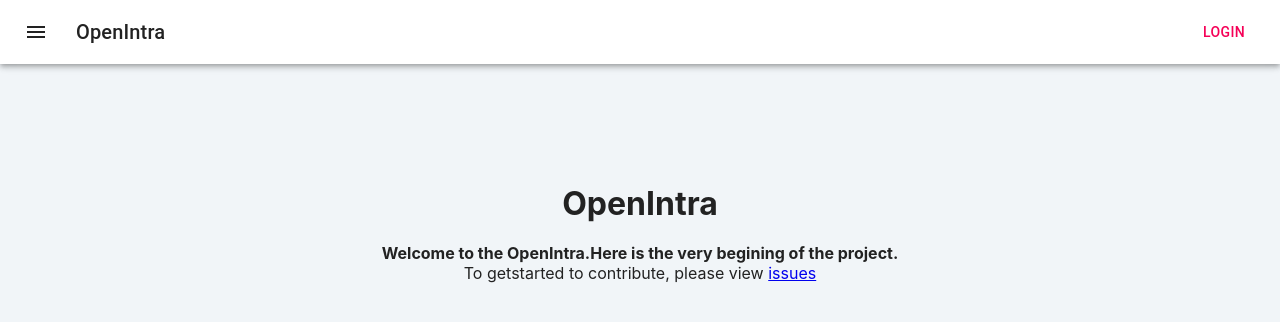
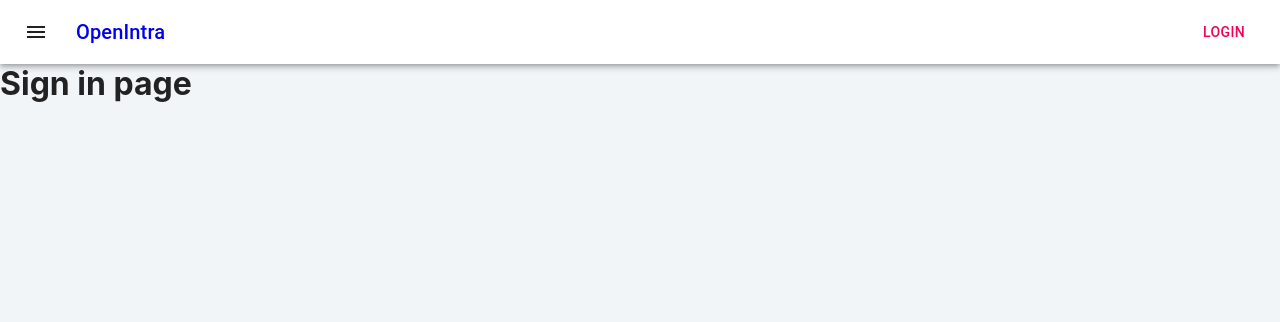
Before and after one commit to Yasirunet/OpenIntra, a React (Create React App) app: page /login in a window 1280 px wide. Shown: the top 322 px of the page. Built offline with nearby package versions, Linux system fonts and the light colour scheme.

Commit message:
setup routing

```diff
--- a/package.json
+++ b/package.json
@@ -10,6 +10,7 @@
     "@testing-library/user-event": "^7.2.1",
     "react": "^16.13.1",
     "react-dom": "^16.13.1",
+    "react-router-dom": "^5.2.0",
     "react-scripts": "3.4.3"
   },
   "scripts": {
--- a/src/components/app/App.js
+++ b/src/components/app/App.js
@@ -1,13 +1,20 @@
 import React from 'react';
 import Home from '../../routes/home';
 import NavBar from '../navbar';
+import { BrowserRouter as Router, Switch, Route } from 'react-router-dom';
+import SignIn from '../../routes/login/SignIn';
 
 function App() {
   return (
-    <div className="App">
-      <NavBar />
-      <Home />
-    </div>
+    <Router>
+      <div className="App">
+        <NavBar />
+        <Switch>
+          <Route path="/" exact component={Home} />
+          <Route path="/login" exact component={SignIn} />
+        </Switch>
+      </div>
+    </Router>
   );
 }
 
--- a/src/components/navbar/index.js
+++ b/src/components/navbar/index.js
@@ -1 +1 @@
-export { default } from './navbar';
+export { default } from './NavBar';
--- a/src/components/navbar/navbar.js
+++ b/src/components/navbar/navbar.js
@@ -6,6 +6,7 @@ import Button from '@material-ui/core/Button';
 import IconButton from '@material-ui/core/IconButton';
 import MenuIcon from '@material-ui/icons/Menu';
 import { useStyles } from './navbar.style';
+import { Link } from 'react-router-dom';
 
 function NavBar() {
   const classes = useStyles();
@@ -22,9 +23,13 @@ function NavBar() {
             <MenuIcon />
           </IconButton>
           <Typography variant="h6" className={classes.title}>
-            OpenIntra
+            <Link to="/" className={classes.navItemButton}>
+              OpenIntra
+            </Link>
           </Typography>
-          <Button color="secondary">Login</Button>
+          <Link to="/login" className={classes.navItemButton}>
+            <Button color="secondary">Login</Button>
+          </Link>
         </Toolbar>
       </AppBar>
     </div>
--- a/src/components/navbar/navbar.style.js
+++ b/src/components/navbar/navbar.style.js
@@ -10,4 +10,7 @@ export const useStyles = makeStyles((theme) => ({
   title: {
     flexGrow: 1,
   },
+  navItemButton: {
+    textDecoration: 'none',
+  },
 }));
--- a/src/routes/home/index.js
+++ b/src/routes/home/index.js
@@ -1 +1 @@
-export { default } from './home';
+export { default } from './Home';
--- /dev/null
+++ b/src/routes/login/SignIn.js
@@ -0,0 +1,11 @@
+import React from 'react';
+
+function SignIn() {
+  return (
+    <div>
+      <h1>Sign in page</h1>
+    </div>
+  );
+}
+
+export default SignIn;
--- /dev/null
+++ b/src/routes/login/index.js
@@ -0,0 +1 @@
+export { default } from './SignIn';
```
Also changed, not shown: 1 other file (tests, documents, lock files or other folders).
